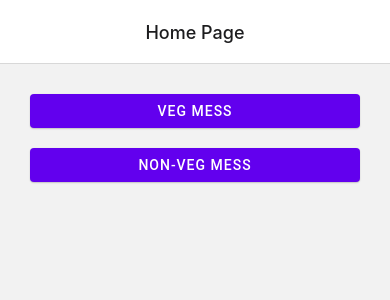
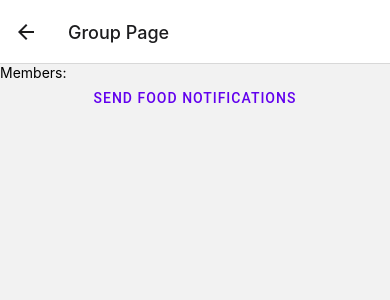
Before and after one commit to codex-mitblr/Messy, a React Native app: screen /GroupPage in a window 390 px wide. Shown: the top 300 px of the page. Built offline with nearby package versions, Linux system fonts and the light colour scheme.

Commit message:
added the group screen and fixed tiny bugs

```diff
--- a/App.tsx
+++ b/App.tsx
@@ -1,5 +1,6 @@
 import { NavigationContainer } from '@react-navigation/native';
 import { createNativeStackNavigator, NativeStackScreenProps } from '@react-navigation/native-stack';
+import GroupPage from './screens/GroupPage';
 import HomeScreen from './screens/HomeScreen';
 import MessScreen from './screens/MessScreen';
 import { RootStackParamList } from './types';
@@ -14,7 +15,8 @@ export default function App() {
     <NavigationContainer>
       <Stack.Navigator initialRouteName='Home'>
         <Stack.Screen name="Home" component={HomeScreen} options={{title:"Home Page", headerTitleAlign:"center"}}/>
-      <Stack.Screen name="messPage" component={MessScreen} options={{title:"Mess Page"}}/>
+        <Stack.Screen name="messPage" component={MessScreen} options={{title:"Mess Page"}}/>
+      <Stack.Screen name="GroupPage" component={GroupPage} options={{title:"Group Page"}}/>
       </Stack.Navigator>
     </NavigationContainer>
   );
--- a/package.json
+++ b/package.json
@@ -12,6 +12,8 @@
     "@react-navigation/native": "^6.0.13",
     "@react-navigation/native-stack": "^6.9.1",
     "expo": "~46.0.16",
+    "expo-auth-session": "~3.7.1",
+    "expo-random": "^12.3.0",
     "expo-status-bar": "~1.4.0",
     "react": "18.0.0",
     "react-dom": "18.0.0",
--- /dev/null
+++ b/screens/GroupPage.tsx
@@ -0,0 +1,23 @@
+import { NativeStackScreenProps } from '@react-navigation/native-stack'
+import React from 'react'
+import { View, Text } from 'react-native'
+import { Button } from 'react-native-paper'
+import { RootStackParamList } from '../types'
+
+
+type Props = NativeStackScreenProps<RootStackParamList, "GroupPage">
+
+const GroupPage:React.FC<Props> = ({route}) => {
+    return (
+        <View>
+            <Text>
+              Members:
+            </Text>
+            <Button onPress={()=>{}}>
+                Send food notifications
+            </Button>
+        </View>
+    )
+}
+
+export default GroupPage
--- a/screens/HomeScreen.tsx
+++ b/screens/HomeScreen.tsx
@@ -6,7 +6,6 @@ import { Button } from 'react-native-paper'
 import { RootStackParamList } from '../types';
 
 
-type Props = NativeStackNavigationProp<RootStackParamList, 'Home'>;
 
 const HomeScreen = () => {
   const navigation = useNavigation<NativeStackNavigationProp<RootStackParamList>>();
@@ -16,6 +15,10 @@ const HomeScreen = () => {
         navigation.navigate('messPage', { mess: "veg mess" })
       }} mode="contained" style={styles.MessButtons}>Veg Mess</Button>
       <Button onPress={() => { navigation.navigate('messPage',{mess:"Non-veg mess"})}} mode="contained" style={styles.MessButtons}>Non-Veg Mess</Button>
+      <Button onPress={()=>{ navigation.navigate("GroupPage",{groupID:"groupA001"})}}>
+       Group A
+      </Button>
+
     </View>
   )
 }
--- a/types.d.ts
+++ b/types.d.ts
@@ -6,5 +6,5 @@ export interface MessScreenInput {
 export type RootStackParamList = {
   Home;
   messPage: { mess: string};
-
+  GroupPage: {groupID: string};
 };
```
Also changed, not shown: 1 other file (tests, documents, lock files or other folders).
